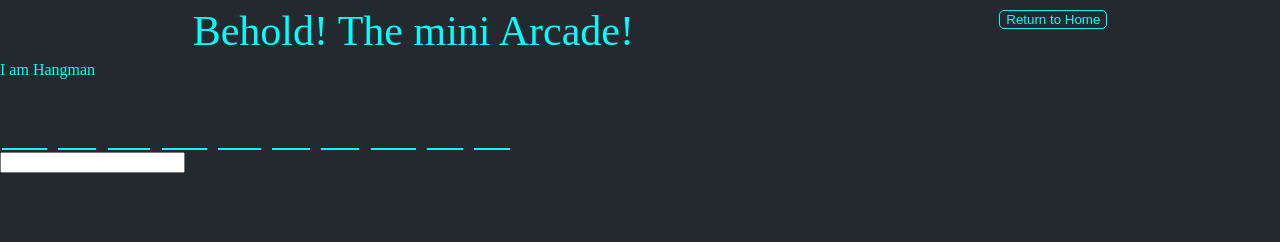
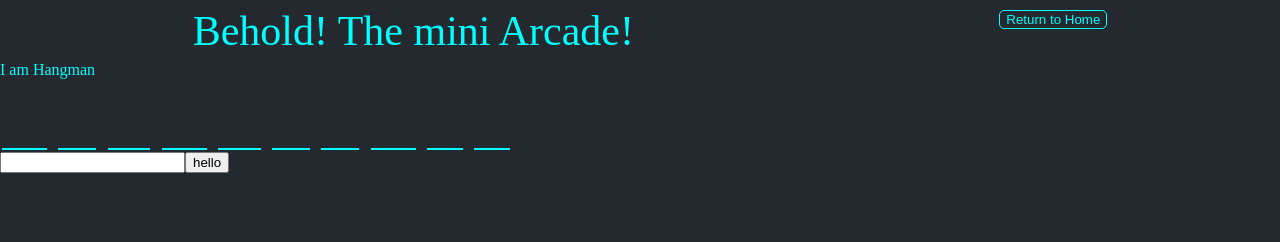
Before and after one commit to CD-Mackay/mini-arcade, a React app: page /hangman in a window 1280 px wide. Shown: the top 242 px of the page. Built offline with nearby package versions, Linux system fonts and the light colour scheme.

Commit message:
implement letter validation logic

```diff
--- a/client/src/components/games/hangman/Hangman.js
+++ b/client/src/components/games/hangman/Hangman.js
@@ -27,12 +27,23 @@ const Hangman = () => {
     startGame();
   }, []);
 
+  const handlePickLetter = () => {
+    let string = gameString.split('');
+    for (const element of string) {
+      if (element == input) {
+        console.log("true");
+        return true;
+      }
+    } console.log("false");
+    return false;
+  };
+
 
   return (
     <StyledHangman>
       <p>I am Hangman</p>
       <WordWrapper string={gameString} />
-      <TextInput setInput={setInput} input={input} />
+      <TextInput setInput={setInput} input={input} onSubmit={handlePickLetter} />
     </StyledHangman>
   )
 };
--- a/client/src/components/games/hangman/atoms/TextInput/TextInput.js
+++ b/client/src/components/games/hangman/atoms/TextInput/TextInput.js
@@ -5,7 +5,7 @@ import React, { useState } from 'react';
 import StyledTextInput from './StyledTextInput';
 
 
-const TextInput = ({setInput, input}) => {
+const TextInput = ({setInput, input, onSubmit}) => {
 
   const handleSetInput = (value) => {
     const newInput = value.slice(-1);
@@ -16,6 +16,7 @@ const TextInput = ({setInput, input}) => {
   return (
     <StyledTextInput>
       <input type="text" value={input} onChange={(event) => handleSetInput(event.target.value)} />
+      <button onClick={onSubmit}>hello</button>
     </StyledTextInput>
   )
 };
```
